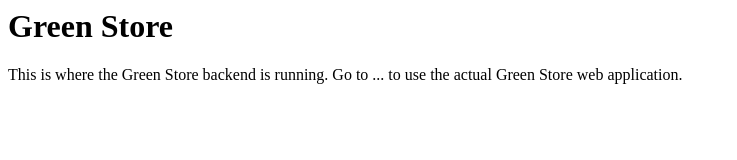
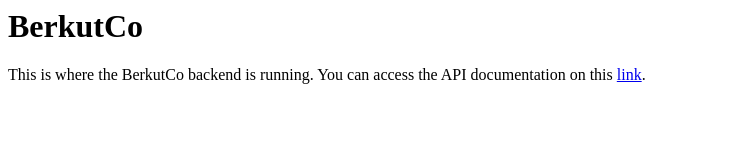
Before and after one commit to Rha02/BerkutCo, a website: page public/index.html in a window 1280 px wide. Shown: the whole page, without its empty margins (0-737 px from the left). Drawn offline with Linux system fonts and the light colour scheme.

Commit message:
Updated index.html

```diff
--- a/public/index.html
+++ b/public/index.html
@@ -3,13 +3,13 @@
     <meta charset="UTF-8">
     <meta http-equiv="X-UA-Compatible" content="IE=edge">
     <meta name="viewport" content="width=device-width, initial-scale=1.0">
-    <title>Green Store</title>
+    <title>BerkutCo</title>
 </head>
 <body>
-    <h1>Green Store</h1>
+    <h1>BerkutCo</h1>
     <p>
-        This is where the Green Store backend is running. Go to ... to use
-        the actual Green Store web application.
+        This is where the BerkutCo backend is running.
+        You can access the API documentation on this <a href="https://documenter.getpostman.com/view/9502256/2s8YYJr3aY">link</a>.
     </p>
 </body>
 </html>
```
